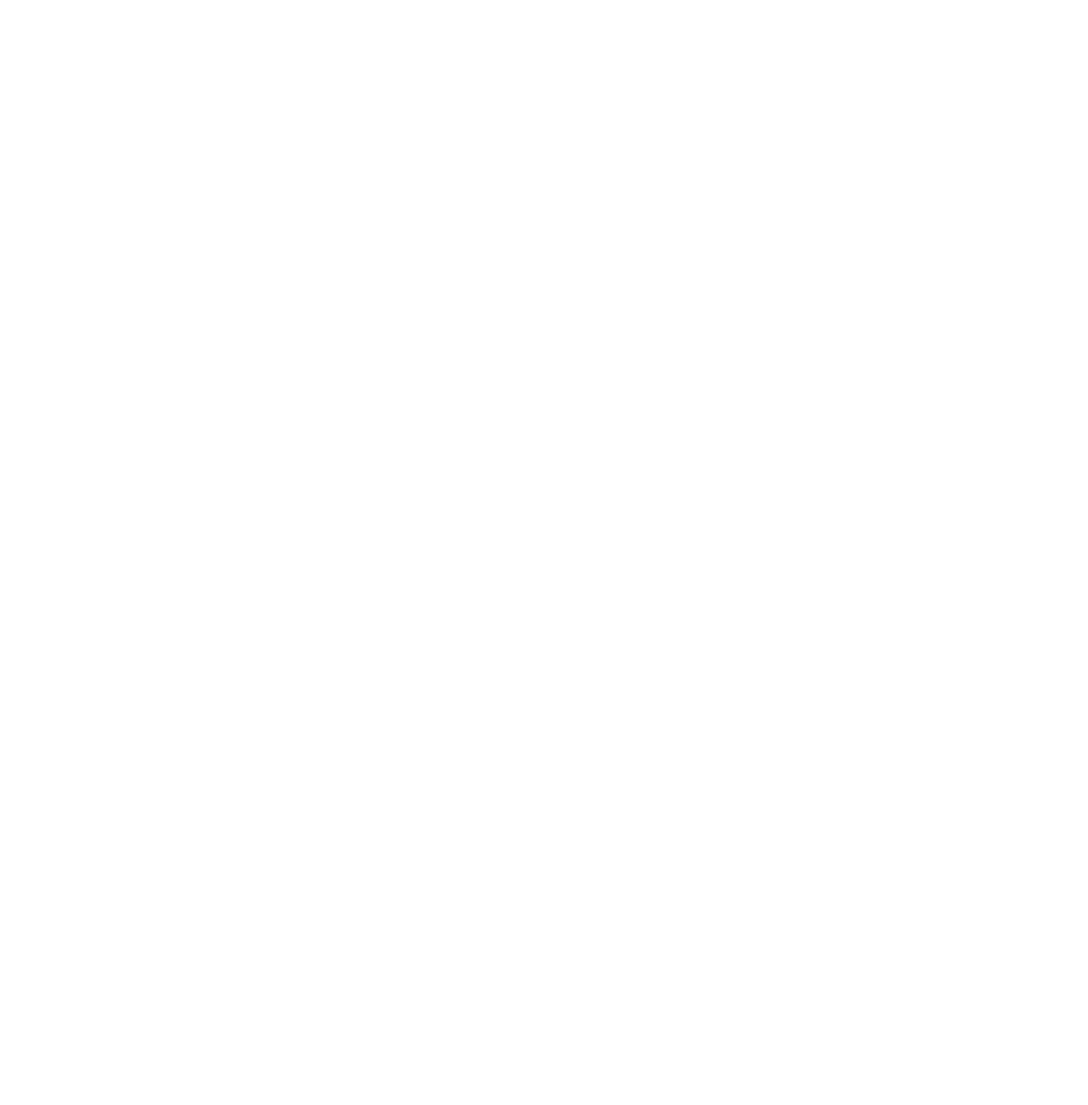
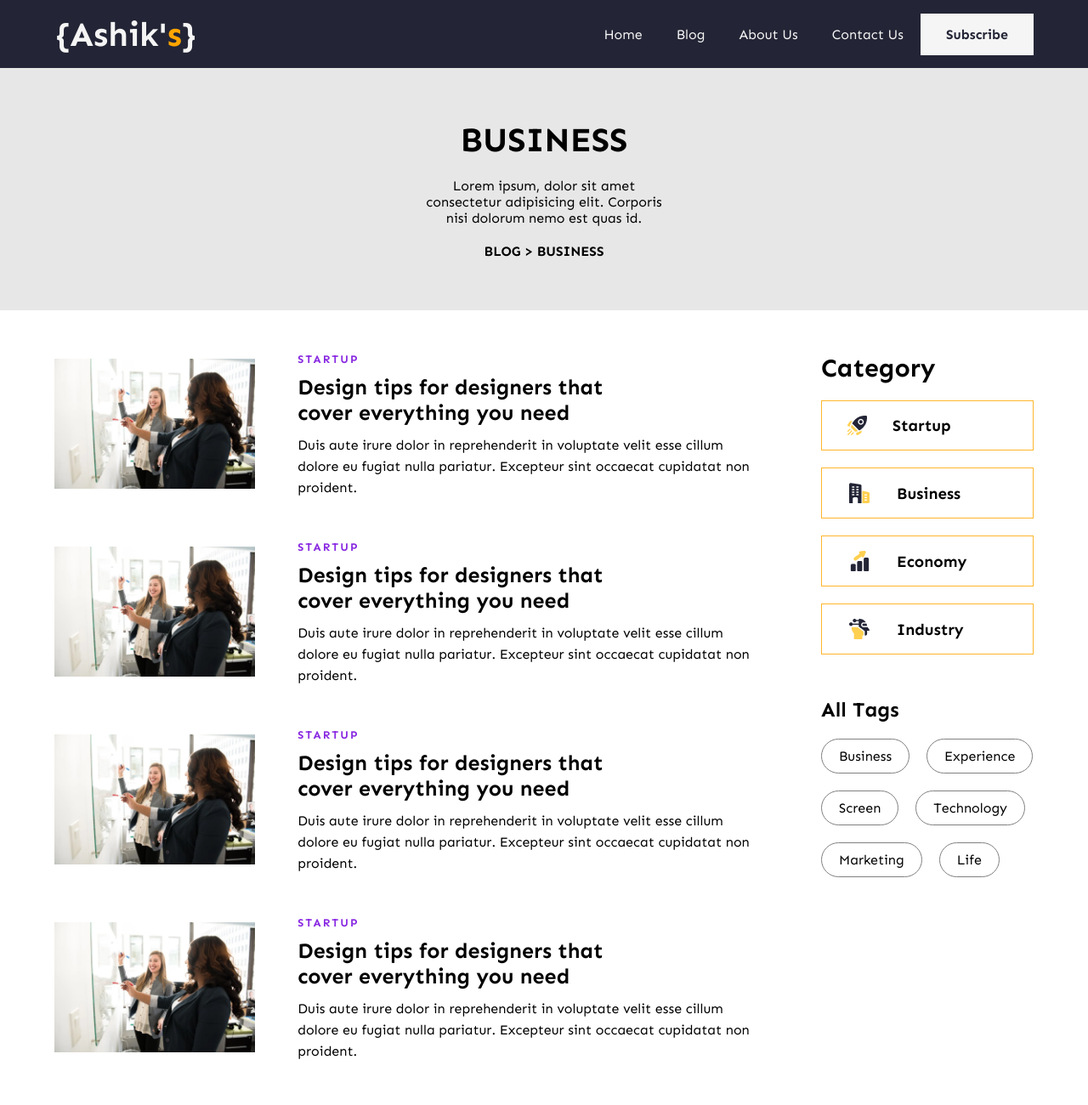
Before and after one commit to ashikurrahman-1/client-first-website, a plain HTML site: page Category.html in a window 1280 px wide. Shown: the top 1300 px of the page at 85% size. Before the commit the page ends 800 px from the top, so only its background shows below. Drawn offline with Linux system fonts and the light colour scheme.

Commit message:
category page complete with responsiveness

```diff
--- a/Category.html
+++ b/Category.html
@@ -0,0 +1,203 @@
+<!DOCTYPE html>
+<html lang="en">
+<head>
+    <meta charset="UTF-8">
+    <meta http-equiv="X-UA-Compatible" content="IE=edge">
+    <meta name="viewport" content="width=device-width, initial-scale=1.0">
+    <title>Category Page</title>
+    <link rel="shortcut icon" href="img/favicon.ico" type="image/x-icon">
+    <link rel="stylesheet" href="css/all.min.css">
+    <link rel="stylesheet" href="css/style.css">
+    <link rel="stylesheet" href="css/responsive.css">
+</head>
+<body>
+    <header>
+        <nav>
+            <div class="container">
+                <div class="navbar">
+                    <input type="checkbox" id="toggler">
+                    <div class="nav-left">
+                        <div class="logo">
+                            <h2>{Ashik'<span>s</span>}</h2>
+                        </div>
+                    </div>
+                    <div class="nav-right">
+                        <ul class=".nav">
+                            <li><a href="index.html">Home</a></li>
+                            <li><a href="blog.html">Blog</a></li>
+                            <li><a href="about.html">About Us</a></li>
+                            <li><a href="contact.html">Contact Us</a></li>
+                            <li><a href="#">Subscribe</a></li>
+                        </ul>
+                    </div>
+                    <label for="toggler"><i class="fa-solid fa-bars"></i></label>
+                </div>
+            </div>
+        </nav>
+
+    </header>
+
+    <section id="category">
+        <div class="category">
+
+            <div class="category-top">
+                <div class="container">
+                    <div class="category-content">
+                        <h2>BUSINESS</h2>
+                        <p>Lorem ipsum, dolor sit amet consectetur adipisicing elit. Corporis nisi dolorum nemo est quas id.</p>
+                        <h4>BLOG > BUSINESS</h4>
+                    </div>
+                </div>
+            </div>
+
+            <div class="category-bottom">
+                <div class="container category-container">
+
+                    <div class="category-bottom-left">
+                        <div class="blog-post category-post">
+                            <div class="blog-post-left">
+                                <img src="img/blog/two-women-in-front-of-dry-erase-board-1181533.png" alt="">
+                            </div>
+                            <div class="blog-post-right">
+                                <h5>STARTUP</h5>
+                                <h3>Design tips for designers that cover everything you need</h3>
+                                <p>Duis aute irure dolor in reprehenderit in voluptate velit esse cillum dolore eu fugiat nulla pariatur. Excepteur sint occaecat cupidatat non proident.</p>
+                            </div>
+                        </div>
+                        <div class="blog-post category-post">
+                            <div class="blog-post-left">
+                                <img src="img/blog/two-women-in-front-of-dry-erase-board-1181533.png" alt="">
+                            </div>
+                            <div class="blog-post-right">
+                                <h5>STARTUP</h5>
+                                <h3>Design tips for designers that cover everything you need</h3>
+                                <p>Duis aute irure dolor in reprehenderit in voluptate velit esse cillum dolore eu fugiat nulla pariatur. Excepteur sint occaecat cupidatat non proident.</p>
+                            </div>
+                        </div>
+                        <div class="blog-post category-post">
+                            <div class="blog-post-left">
+                                <img src="img/blog/two-women-in-front-of-dry-erase-board-1181533.png" alt="">
+                            </div>
+                            <div class="blog-post-right">
+                                <h5>STARTUP</h5>
+                                <h3>Design tips for designers that cover everything you need</h3>
+                                <p>Duis aute irure dolor in reprehenderit in voluptate velit esse cillum dolore eu fugiat nulla pariatur. Excepteur sint occaecat cupidatat non proident.</p>
+                            </div>
+                        </div>
+                        <div class="blog-post category-post">
+                            <div class="blog-post-left">
+                                <img src="img/blog/two-women-in-front-of-dry-erase-board-1181533.png" alt="">
+                            </div>
+                            <div class="blog-post-right">
+                                <h5>STARTUP</h5>
+                                <h3>Design tips for designers that cover everything you need</h3>
+                                <p>Duis aute irure dolor in reprehenderit in voluptate velit esse cillum dolore eu fugiat nulla pariatur. Excepteur sint occaecat cupidatat non proident.</p>
+                            </div>
+                        </div>
+                        <div class="blog-post category-post">
+                            <div class="blog-post-left">
+                                <img src="img/blog/two-women-in-front-of-dry-erase-board-1181533.png" alt="">
+                            </div>
+                            <div class="blog-post-right">
+                                <h5>STARTUP</h5>
+                                <h3>Design tips for designers that cover everything you need</h3>
+                                <p>Duis aute irure dolor in reprehenderit in voluptate velit esse cillum dolore eu fugiat nulla pariatur. Excepteur sint occaecat cupidatat non proident.</p>
+                            </div>
+                        </div>
+                    </div>
+
+                    <div class="category-bottom-right">
+                        <div class="category-names">
+                            <h3>Category</h3>
+                            <div class="cnames">
+                                <div class="cname cname-one">
+                                    <img src="img/home/icon/Icon.png" alt="">
+                                    <h3>Startup</h3>
+                                </div>
+                                <div class="cname cname-two">
+                                    <img src="img/home/icon/icon (1).png" alt="">
+                                    <h3>Business</h3>
+                                </div>
+                                <div class="cname cname-three">
+                                    <img src="img/home/icon/icon (2).png" alt="">
+                                    <h3>Economy</h3>
+                                </div>
+                                <div class="cname cname-four">
+                                    <img src="img/home/icon/business-and-trade 1.png" alt="">
+                                    <h3>Industry</h3>
+                                </div>
+                            </div>
+                        </div>
+
+                        <div class="category-tags">
+                            <div class="c-tags">
+                                <h2>All Tags</h2>
+                                <ul>
+                                    <li>Business</li>
+                                    <li>Experience</li>
+                                    <li>Screen</li>
+                                    <li>Technology</li>
+                                    <li>Marketing</li>
+                                    <li>Life</li>
+                                </ul>
+                            </div>
+                        </div>
+                    </div>
+                </div>
+            </div>
+        </div>
+    </section>
+
+
+
+    <footer>
+        <div class="container">
+            <nav>
+                <div class="navbar">
+                    <div class="nav-left">
+                        <div class="logo">
+                            <h2>{Ashik'<span>s</span>}</h2>
+                        </div>
+                    </div>
+                    <div class="nav-right">
+                        <ul class=".nav">
+                            <li><a href="index.html">Home</a></li>
+                            <li><a href="blog.html">Blog</a></li>
+                            <li><a href="about.html">About Us</a></li>
+                            <li><a href="contact.html">Contact Us</a></li>
+                            <li><a href="#">Privacy Policy</a></li>
+                        </ul>
+                    </div>
+                </div>
+            </nav>
+
+            <div class="subscribe">
+                <div class="sub-left">
+                    <h3>Subscribe to our newsletter to get latest updates and news</h3>
+                </div>
+                <div class="sub-right">
+                    <input type="text" placeholder="Enter Your Email">
+                    <input type="submit" value="Subscribe">
+                </div>
+            </div>
+
+            <div class="footer-bottom">
+                <div class="f-b-left">
+                    <p>All &copyrights reserved by <span>Ashik.</span></p>
+                    <span>ashik@gmail.com</span> <span>00-1020-3040</span>
+                </div>
+                <div class="f-b-right">
+                    <ul>
+                        <li><a href="#"><i class="fa-brands fa-facebook"></i></a></li>
+                        <li><a href="#"><i class="fa-brands fa-twitter"></i></a></li>
+                        <li><a href="#"><i class="fa-brands fa-instagram"></i></a></li>
+                        <li><a href="#"><i class="fa-brands fa-linkedin"></i></a></li>
+                    </ul>
+                </div>
+            </div>
+
+        </div>
+
+    </footer>
+</body>
+</html>
--- a/css/responsive.css
+++ b/css/responsive.css
@@ -81,6 +81,12 @@
     /* Author page */
     .mat .mat-right{
         padding: 0;
+    }
+
+    /* Category page */
+
+    .category-content{
+        width: 80% !important;
     }
 }
 
@@ -183,6 +189,14 @@
         margin: 30px 0 50px;
     }
 
+    /* Category page */
+    .category-content{
+        width: 50%;
+    }
+    .category-names .cnames{
+        flex-wrap: wrap;
+    }
+
 }
 
 /* // Medium devices (tablets, less than 992px) */
@@ -210,6 +224,19 @@
     .mab img{
         width: 100%;
     }
+
+    /* Category page */
+    .category-container{
+        flex-wrap: wrap;
+    }
+    .category-names .cnames{
+        display: flex;
+        gap: 20px;
+        flex-wrap: wrap;
+    }
+    .category-tags{
+        width: 100%;
+    }
  }
 
 
--- a/css/style.css
+++ b/css/style.css
@@ -232,10 +232,10 @@ nav input, nav label{
 }
 
 /* Category section */
-#category{
+#h-category, #b-category{
     margin: 50px 0;
 }
-.category h2{
+.h-category h2, .b-category h2{
     text-align: center;
     font-size: 35px;
 }
@@ -601,7 +601,6 @@ nav input, nav label{
     display: flex;
     margin-bottom: 50px;
     gap: 50px;
-    /* justify-content: space-between; */
     align-items: center;
 }
 .main-author-bottom .mab h5{
@@ -616,6 +615,71 @@ nav input, nav label{
     line-height: 28px;
 }
 
+/* Category Page */
+#category{
+    margin: 0px 0 100px;
+}
+.category-top{
+    padding: 60px 0;
+    background: #e7e7e7;
+}
+.category-content{
+    text-align: center;
+    width: 25%;
+    margin: 0 auto;
+}
+.category-post h3{
+    font-size: 25px;
+    margin: 10px 0;
+}
+.category-content h2{
+    font-size: 40px;
+}
+
+.category-content p{
+    margin: 20px 0;
+}
+.category-bottom-right{
+    margin-top: 50px;
+}
+.category-bottom-right .category-names > h3{
+    font-size: 30px;
+}
+.category-names .cname{
+    padding: 5px 20px;
+    display: flex;
+    align-items: center;
+    column-gap: 20px;
+    border: 1px solid #ffb62d;
+    margin-top: 20px;
+    transition: background 0.5s;
+}
+.category-names .cname:hover{
+    background: #ffb62d;
+}
+.category-names .cname-one img{
+    padding: 12px 10px;
+}
+.category-container{
+    display: flex;
+    gap: 80px;
+}
+
+.category-tags{
+    width: 250px;
+    margin-top: 50px;
+}
+.category-tags ul{
+    display: flex;
+    flex-wrap: wrap;
+    gap: 20px;
+    margin-top: 20px;
+}
+.category-tags ul li{
+    padding: 10px 20px;
+    border: 1px solid gray;
+    border-radius: 50px;
+}
 
 /* Contact Page */
 #contact{
```
Also changed, not shown: blog.html (+2 -2 lines), index.html (+2 -2 lines).
